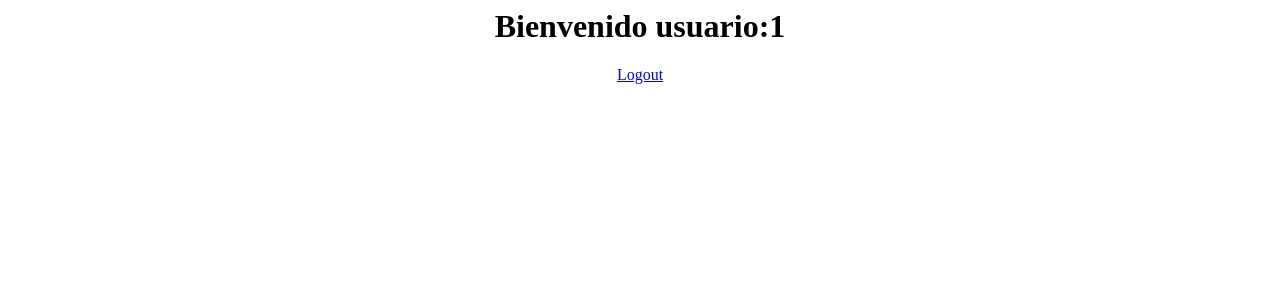
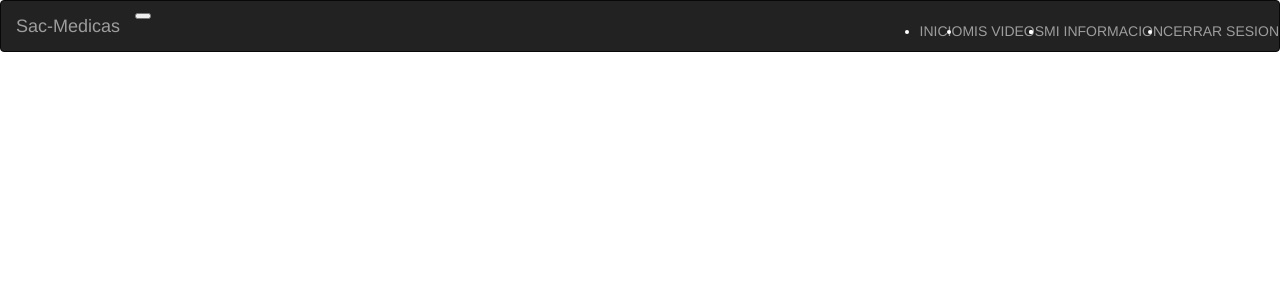
Before and after one commit to daniel-fierro1308/Sac-Medicas, a PHP site: page /index_log.php in a window 1280 px wide. Shown: the top 300 px of the page. Run offline with PHP 8.4, Linux system fonts and the light colour scheme; the visitor is signed in with stand-in values (Sample User, id 1); data that the repository does not hold is empty; some libraries are stand-ins or nearby versions.

Commit message:
add logueado.php and fixed index_log.php

```diff
--- a/views/index_log.php
+++ b/views/index_log.php
@@ -1,11 +1,24 @@
+<!DOCTYPE html>
+<html lang="en">
+<head>
+  <meta charset="UTF-8">
+  <title>Document</title>
+</head>
+<body>
 <?php
-
+ include('logueado.php');
+ include('./controladores/conexion.php');
 session_start();
 if(!isset($_SESSION["documento"])){
   header("location:login.php");
+} else {
+$usuario = $_SESSION['documento'];
+$consulta = "SELECT nombre,apellido FROM usuarios WHERE documento = '$usuario'";
+$resultado = mysqli_query($con, $consulta);
+$row= mysqli_fetch_array($resultado);
 }
+?>
 
-echo '<h1 align=center>Bienvenido usuario:'.$_SESSION["documento"].'</h1>';
-echo '<p align=center><a href="./controladores/logout.php">Logout</a></p>';
-
-?>
+<strong><p id="user"> <?php echo $row['nombre']; ?>   <?php echo $row['apellido']; ?>  </p></strong>
+</body>
+</html>
--- /dev/null
+++ b/views/logueado.php
@@ -0,0 +1,47 @@
+<!DOCTYPE html>
+<html lang="en">
+<head>
+    <meta charset="UTF-8">
+    <meta name="viewport" content="width=device-width, initial-scale=1.0">
+    <meta http-equiv="X-UA-Compatible" content="ie=edge">
+    <link rel="stylesheet" href="../public/css/animate.css">
+    <link rel="stylesheet" href="../public/css/bootstrap.min.css" integrity="sha384-rwoIResjU2yc3z8GV/NPeZWAv56rSmLldC3R/AZzGRnGxQQKnKkoFVhFQhNUwEyJ" crossorigin="anonymous">
+    <title>Document</title>
+    <style>
+        nav {
+            margin-bottom: 3%;
+        }
+    </style>
+</head>
+<body>
+   <nav class="navbar navbar-toggleable-md navbar-inverse bg-primary">
+  <button class="navbar-toggler navbar-toggler-right" type="button" data-toggle="collapse" data-target="#navbarNavDropdown" aria-controls="navbarNavDropdown" aria-expanded="false" aria-label="Toggle navigation">
+    <span class="navbar-toggler-icon"></span>
+  </button>
+  <a class="navbar-brand" href="index.php">Sac-Medicas</a>
+  <div class="collapse navbar-collapse" id="navbarNavDropdown">
+    <ul class="navbar-nav navbar-right pull-lg-right">
+      <li class="nav-item">
+        <a class="nav-link active" href="#">INICIO<span class="sr-only">(current)</span></a>
+      </li>
+      <li class="nav-item">
+        <a class="nav-link active" href="#">MIS VIDEOS</a>
+      </li>
+      <li class="nav-item">
+        <a class="nav-link active" href="#"></a>
+      </li>
+      <li class="nav-item">
+        <a class="nav-link active" href="#">MI INFORMACION</a>
+      </li>
+      <li class="nav-item">
+        <a class="nav-link active" href="./controladores/logout.php">CERRAR SESION</a>
+      </li>
+    </ul>
+  </div>
+</nav>
+<script src="../public/js/recursos/jquery.min.js"></script>
+<script src="../public/js/recursos/bootstrap.min.js"></script>
+
+
+</body>
+</html>
```
